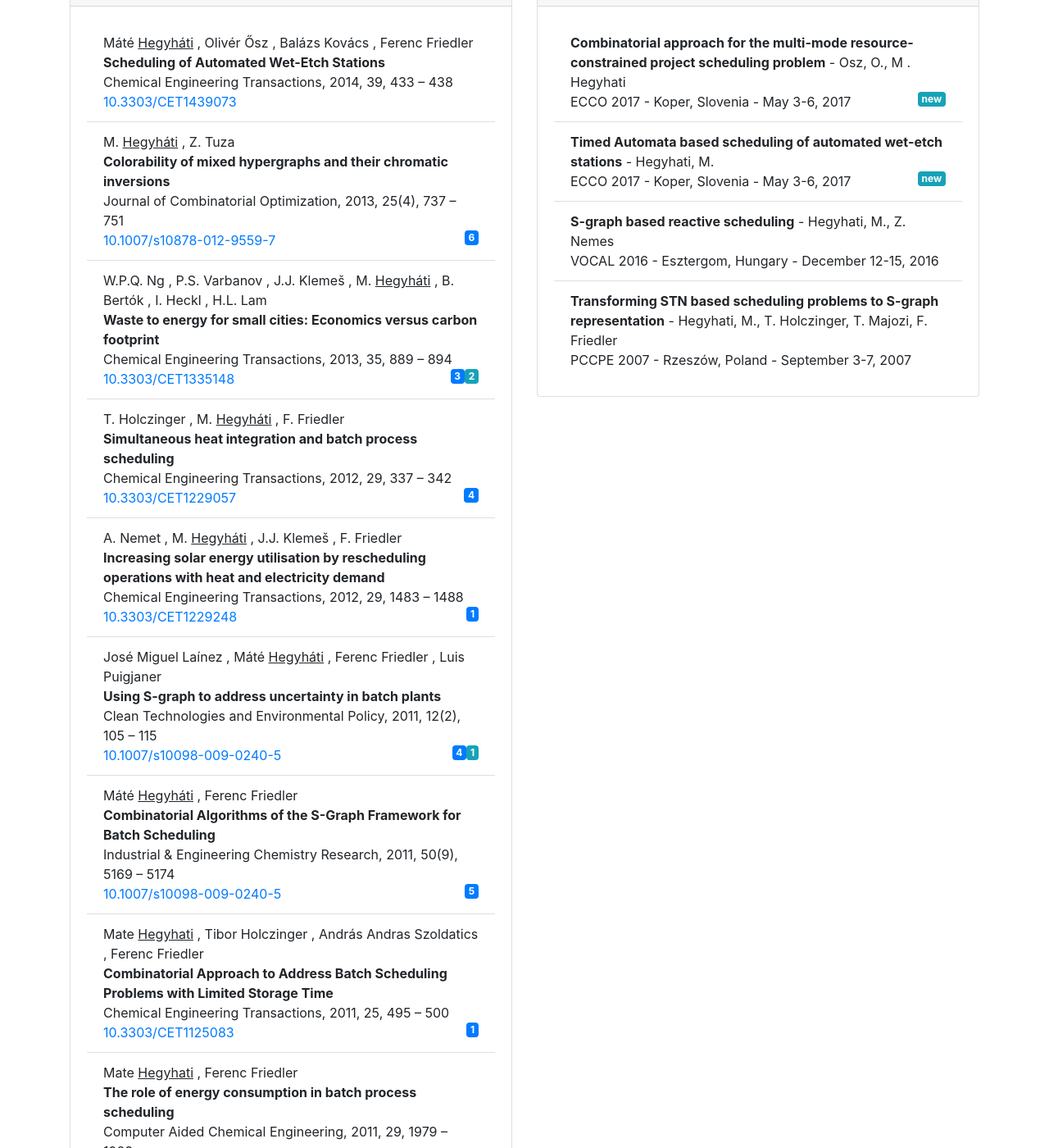
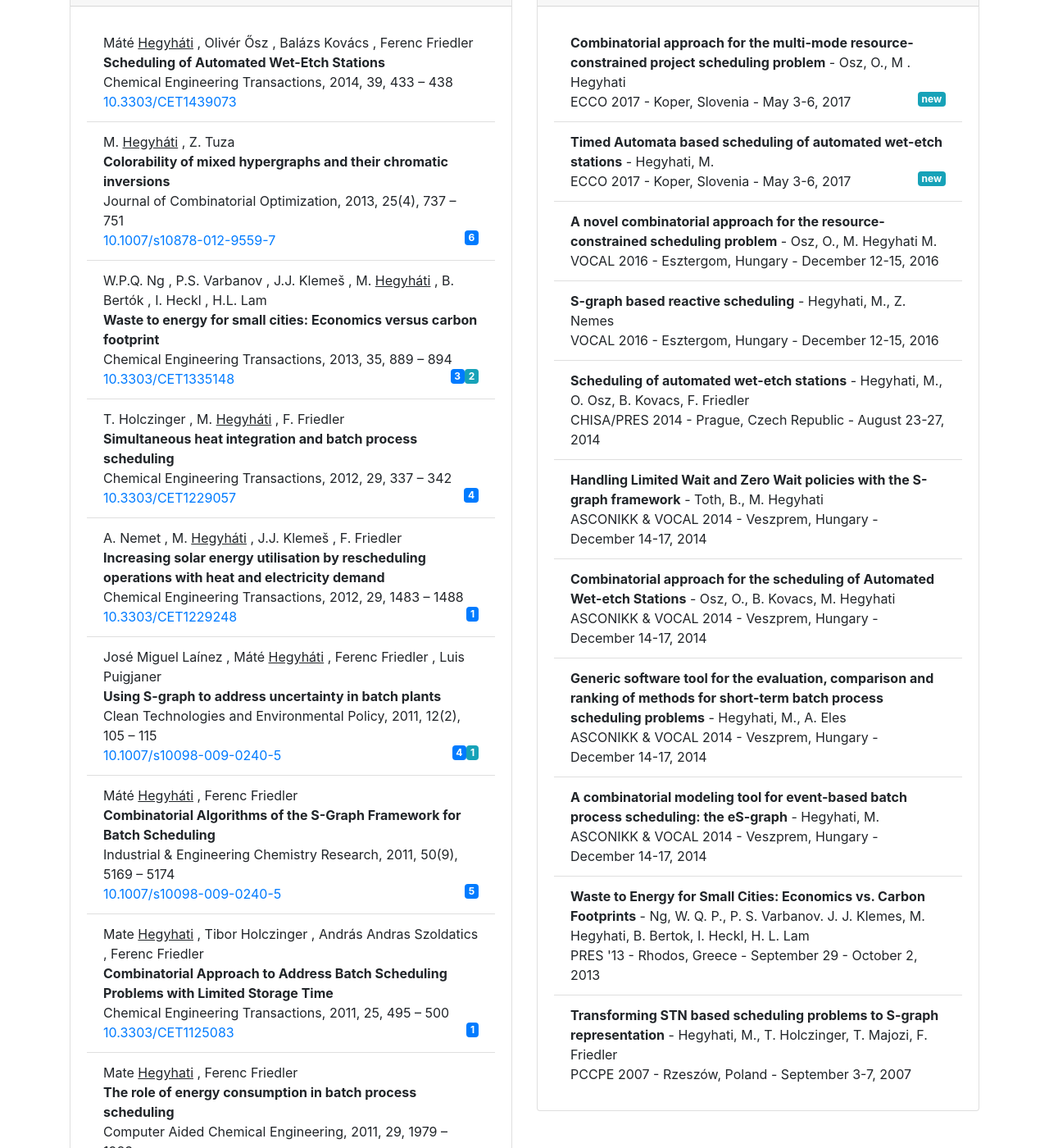
Before and after one commit to hegyhati/hegyhati.github.io, a Jekyll site: the page built from publications.html, in a window 1280 px wide and 1400 px high, scrolled down 346 px. Shown: the whole window at 82% size. Built offline with Jekyll 4.4.1, drawn with Linux system fonts in a browser that asks for light colours.

Commit message:
Presentations added

```diff
--- a/_data/presentations.json
+++ b/_data/presentations.json
@@ -39,5 +39,75 @@
         "date": "December 12-15",
         "year": "2016",
         "type": ["oral","international"]
+    },
+    {
+        "author": "Osz, O., M. Hegyhati M.",
+        "title": "A novel combinatorial approach for the resource-constrained scheduling problem",
+        "conferenceshort": "VOCAL 2016",
+        "city": "Esztergom",
+        "country": "Hungary",
+        "date": "December 12-15",
+        "year": "2016",
+        "type": ["oral","international","collaborator"]
+    },
+    {
+        "author": "Hegyhati, M.",
+        "title": "A combinatorial modeling tool for event-based batch process scheduling: the eS-graph",
+        "conferenceshort": "ASCONIKK & VOCAL 2014",
+        "city": "Veszprem",
+        "country": "Hungary",
+        "date": "December 14-17",
+        "year": "2014",
+        "type": ["oral","international"]
+    },
+    {
+        "author": "Hegyhati, M., A. Eles",
+        "title": "Generic software tool for the evaluation, comparison and ranking of methods for short-term batch process scheduling problems",
+        "conferenceshort": "ASCONIKK & VOCAL 2014",
+        "city": "Veszprem",
+        "country": "Hungary",
+        "date": "December 14-17",
+        "year": "2014",
+        "type": ["oral","international","collaborator"]
+    },
+    {
+        "author": "Osz, O., B. Kovacs, M. Hegyhati",
+        "title": "Combinatorial approach for the scheduling of Automated Wet-etch Stations",
+        "conferenceshort": "ASCONIKK & VOCAL 2014",
+        "city": "Veszprem",
+        "country": "Hungary",
+        "date": "December 14-17",
+        "year": "2014",
+        "type": ["oral","international","collaborator"]
+    },
+    {
+        "author": "Toth, B., M. Hegyhati",
+        "title": "Handling Limited Wait and Zero Wait policies with the S­-graph framework",
+        "conferenceshort": "ASCONIKK & VOCAL 2014",
+        "city": "Veszprem",
+        "country": "Hungary",
+        "date": "December 14-17",
+        "year": "2014",
+        "type": ["oral","international","collaborator"]
+    },
+    {
+        "author" : "Hegyhati, M., O. Osz, B. Kovacs, F. Friedler",
+        "title": "Scheduling of automated wet-etch stations",
+        "conferenceshort": "CHISA/PRES 2014",
+        "city": "Prague",
+        "country": "Czech Republic",
+        "date" : "August 23-27",
+        "year" : "2014",
+        "type" : ["oral", "international"]
+    },
+    {
+        "author" : "Ng, W. Q. P., P. S. Varbanov. J. J. Klemes, M. Hegyhati, B. Bertok, I. Heckl, H. L. Lam",
+        "title": "Waste to Energy for Small Cities: Economics vs. Carbon Footprints",
+        "conferenceshort": "PRES '13",
+        "city": "Rhodos",
+        "country": "Greece",
+        "date": "September 29 - October 2",
+        "year": "2013",
+        "type" : ["oral", "international", "collaborator"]
     }
 ]
--- a/_data/presentations_temp.csv
+++ b/_data/presentations_temp.csv
@@ -1,11 +1,4 @@
 {
-4. Osz, O., Hegyhati M., A novel combinatorial approach for the resource-constrained scheduling problem; presented at VOCAL 2016, Esztergom, Hungary, December 12-15, 2016.
-5. Hegyhati, M.; A combinatorial modeling tool for event-based batch process scheduling: the eS-graph; presented at ASCONIKK & VOCAL 2014, Veszprem, Hungary, December 14-17, 2014.
-6. Hegyhati, M., A. Eles; Generic software tool for the evaluation, comparison and ranking of methods for short-term batch process scheduling problems; presented at ASCONIKK & VOCAL 2014, Veszprem, Hungary, December 14-17, 2014.
-7. Osz, O., B. Kovacs, M. Hegyhati; Combinatorial approach for the scheduling of Automated Wet-etch Stations; presented at ASCONIKK & VOCAL 2014, Veszprem, Hungary, December 14-17, 2014.
-8. Toth, B.,, M. Hegyhati; Handling Limited Wait and Zero Wait policies with the S­-graph framework; presented at ASCONIKK & VOCAL 2014, Veszprem, Hungary, December 14-17, 2014.
-9. Hegyhati, M., O. Osz, B. Kovacs, F. Friedler; Scheduling of automated wet-etch stations; presented at PRES 2014, Prague, Czech Republic, August 23-27, 2014.
-10. Ng, W. Q. P., P. S. Varbanov. J. J. Klemes, M. Hegyhati, B. Bertok, I. Heckl, H. L. Lam; Waste to Energy for Small Cities: Economics vs. Carbon Footprints; presented at PRES'13, Rhodos, Greece, September 29 – October 2, 2013
 11. Hegyhati M., A. Alami Merrouni, Fabian Wolferstetter, Ahmed Mrezhrab, Ferenc Friedler; The effect of cleaning strategies of CSP mirrors on the efficiency and water footprint of solar power plants; presented at: SDEWES 2013, Dubrovnik, Croatia, September 22-27,  2013.
 12. Hegyháti M., A. Szoldatics, O. Ősz, F. Friedler, Combinatorial Tool for Cyclic Scheduling of Batch Processes: S-graph Approach, presented at: VOCAL 2012, Veszprém, Hungary, Dec 11-14, 2012.
 13. Holczinger, T., M. Hegyhati, F. Friedler, Simultaneous heat integration and batch process scheduling, presented at: PRES 2012, Prague, Czech Republic, Aug 25-29, 2012.
--- a/publications.html
+++ b/publications.html
@@ -29,7 +29,8 @@ categories: jekyll update
                 </div>
                 <div class="card-body">
                     <ul class="list-group list-group-flush">
-                    {% assign presentations = (site.data.presentations | sort: "year") | reverse %}
+                    <!-- assign presentationstemp = sites.data.presentations | where_exp :  "type" , "type" contains "keynote" -->
+                    {% assign presentations = (site.data.presentations | sort: "year") | reverse  %}
                     {% for pres in  presentations %}
                         <li class="list-group-item">{% include presentation.html %}</li>
                     {% endfor %}
```
